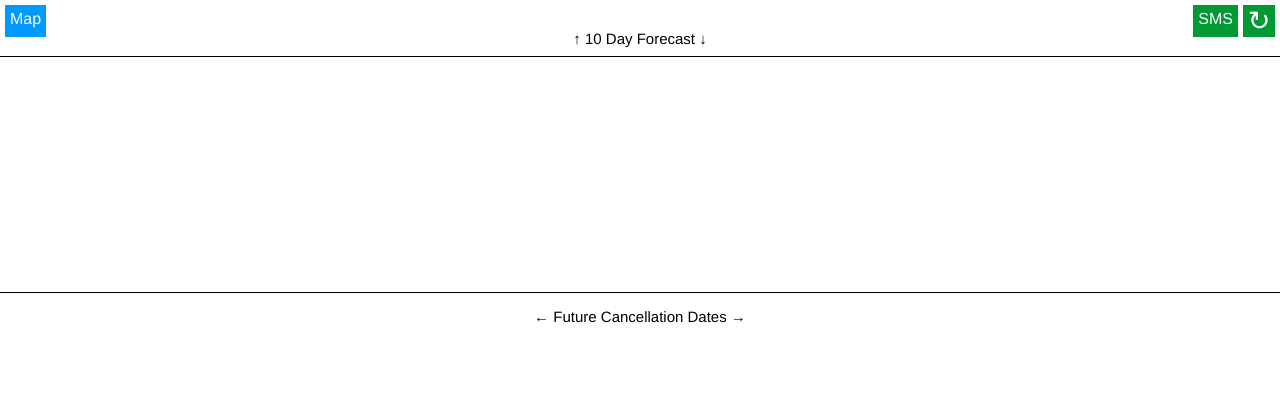
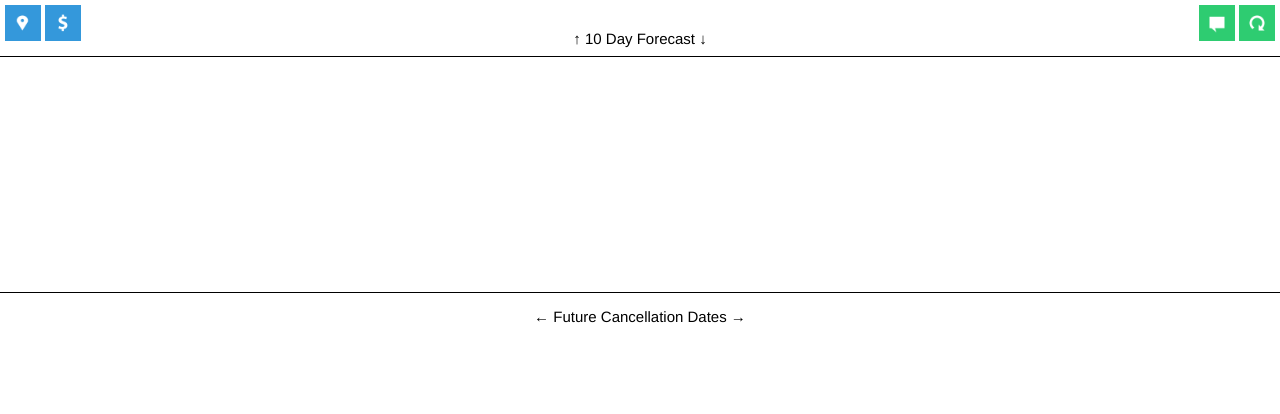
Before and after one commit to SteveyPugs/AlternateSideNYC, a plain HTML site: page index.html in a window 1280 px wide. Shown: the top 414 px of the page. Drawn offline with nearby package versions, Linux system fonts and the light colour scheme; some packages are replaced by stand-ins of ours; no server answers.

Commit message:
Facelift Updates
Changed Icons, Cleaned some code. Added Donation stuff.

```diff
--- a/css/main.css
+++ b/css/main.css
@@ -32,7 +32,6 @@ font-weight:bold;
 
 a
 {
-text-decoration:none;
 color:#000000;
 }
 .sections
--- a/css/mobile.css
+++ b/css/mobile.css
@@ -106,41 +106,48 @@ font-weight:200;
 .refreshButton
 {
 position:absolute;
-background-color:#093;
+background-color:#2ecc71;
 top:5px;
 right:5px;
-font-size:27px;
-color:#FFF;
-font-weight:100;
-width:32px;
-height:32px;
-text-align:center;
-vertical-align:top;
+width:30px;
+height:30px;
+padding:3px;
 }
 
 
 .locationButton
 {
 position:absolute;
-background-color:#09F;
+background-color:#3498db;
 top:5px;
 left:5px;
-color:#FFF;
-padding:5px;
-text-align:center;
-height:22px;
+width:30px;
+height:30px;
+padding:3px;
 }
+
+.donate
+{
+position:absolute;
+background-color:#3498db;
+top:5px;
+left:45px;
+width:30px;
+height:30px;
+padding:3px;
+}
+
+
 
 .smsButton
 {
 position:absolute;
-background-color:#093;
+background-color:#2ecc71;
 top:5px;
-right:42px;
-color:#FFF;
-padding:5px;
-text-align:center;
-height:22px;
+right:45px;
+width:30px;
+height:30px;
+padding:3px;
 }
 
 
@@ -149,7 +156,7 @@ height:22px;
 top:51px;
 position:absolute;
 text-align:center;
-background-color:#00AF33;
+background-color:#2ecc71;
 width:200px;
 margin-left:-110px;
 left:50%;
@@ -173,15 +180,10 @@ padding:7px;
 border:2px solid #FFEEEE;
 }
 
-.telNum
-{
-border:2px solid #000000;
-border-radius:0px;
-}
 
 .error
 {
-color:yellow;
+color:#ecf0f1;
 font-weight:bold;
 display:none;
 }
--- a/index.html
+++ b/index.html
@@ -23,15 +23,17 @@
 	</head>
 	<body>
 		<div id="top" style="display:none;"></div>
-		<div class="refreshButton" onClick="window.location.reload()">&#8635;</div>
-		<div class="smsButton" id="OpenWindow">SMS</div>
+		<a href="https://www.paypal.com/cgi-bin/webscr?cmd=_s-xclick&hosted_button_id=SUDM9L6GSDFSC" target="_blank"><img src="img/donate.png" class="donate"></a>
+		<img src="img/location.png" class="locationButton" id="locateme">
+		<img src="img/refresh.png" class="refreshButton" onClick="window.location.reload()">
+		<img src="img/text.png" class="smsButton" id="OpenWindow">
 		<div class="smsBox" id="SMS"><b>Send a Alternate Side NYC<br>Status Message To A Friend</b><br><br>Telephone Number<br><input type="tel" class="telNum" id="TelNumber" />
 			<div id="error" class="error">You must enter a number</div>
 			<br><br>
 			<a href="#" class="SMSButtons" id="SendSMS">Send SMS</a>&nbsp;&nbsp;&nbsp;&nbsp;<a href="#" id="CloseWindow" class="SMSButtons">Cancel</a>
 			<br><br>
 		</div>
-		<div class="locationButton" id="locateme">Map</div>
+
 		<div id="FirstLevel">
 			<div class="date" id="mth"></div>
 			<div class="date" id="day"></div>
```
Also changed, not shown: home.html (+2 -0 lines), img/donate.png (added), img/location.png (added), img/refresh.png (added), img/text.png (added).
